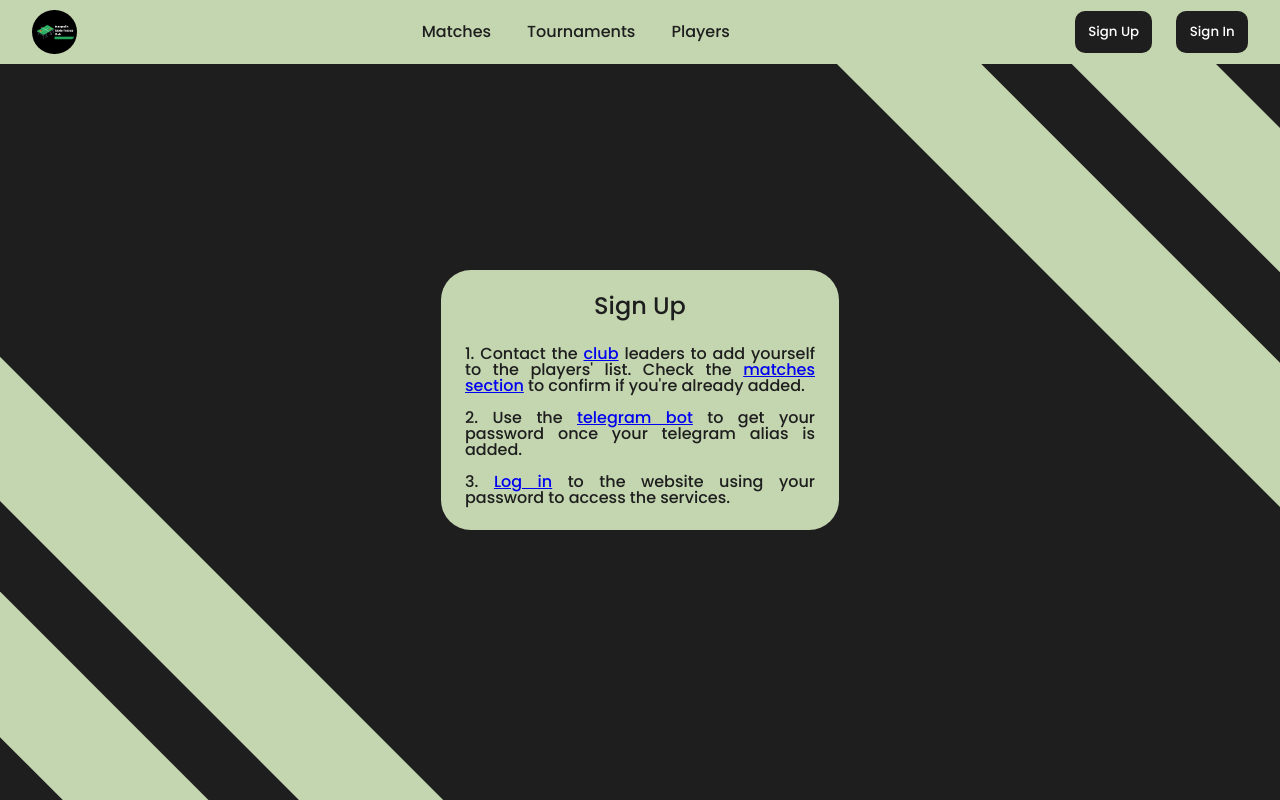
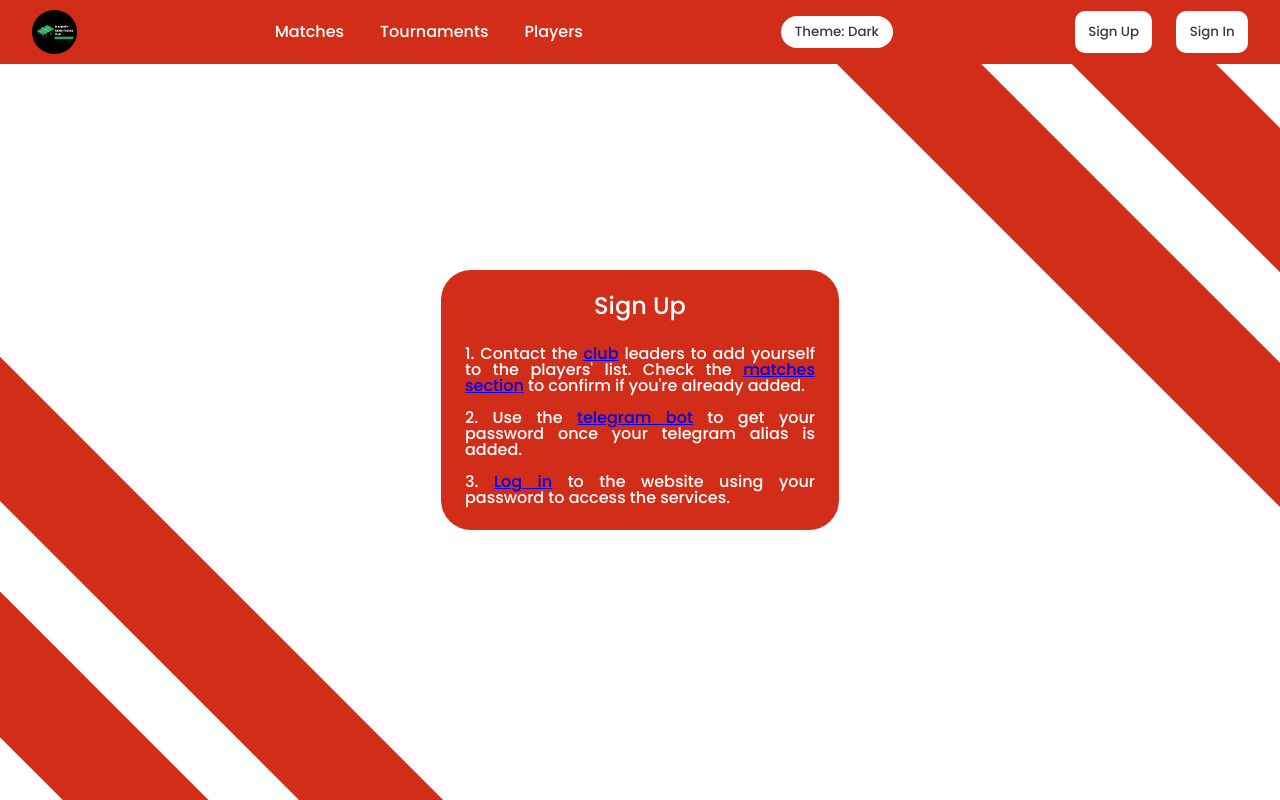
Before and after one commit to InnoTableTennis/frontend, a SvelteKit app: page /signup in a window 1280 px wide. Built offline with nearby package versions, Linux system fonts and the light colour scheme.

Commit message:
Added button to change color scheme.

```diff
--- a/src/app.html
+++ b/src/app.html
@@ -1,5 +1,5 @@
 <!DOCTYPE html>
-<html lang="en">
+<html lang="en" color-scheme="light">
 	<head>
 		<meta charset="utf-8" />
 		<link rel="icon" href="%sveltekit.assets%/favicon.png" />
@@ -13,6 +13,13 @@
 		<link rel="stylesheet" href="%sveltekit.assets%/app.css" />
 		<meta name="viewport" content="width=device-width" />
 		%sveltekit.head%
+		<script type="module">
+			const theme = localStorage.getItem('color-scheme');
+
+			theme
+				? document.documentElement.setAttribute('color-scheme', theme)
+				: localStorage.setItem('color-scheme', 'dark');
+		</script>
 	</head>
 	<body data-sveltekit-preload-data="hover">
 		<div style="display: contents">%sveltekit.body%</div>
--- a/src/lib/components/AddMatchForm.svelte
+++ b/src/lib/components/AddMatchForm.svelte
@@ -223,7 +223,7 @@
 
 	input {
 		box-sizing: border-box;
-		border: none;
+		border: 1px solid var(--secondary-color);
 		padding: 0.8em 1em;
 		border-radius: 10px;
 		transition: 0.1s;
--- a/src/lib/components/AddPlayerForm.svelte
+++ b/src/lib/components/AddPlayerForm.svelte
@@ -131,7 +131,7 @@
 	}
 	input {
 		box-sizing: border-box;
-		border: none;
+		border: 1px solid var(--secondary-color);
 		padding: 0.8em 1em;
 		border-radius: 10px;
 		transition: 0.1s;
--- a/src/lib/components/AddTournamentForm.svelte
+++ b/src/lib/components/AddTournamentForm.svelte
@@ -121,7 +121,7 @@
 	}
 	input {
 		box-sizing: border-box;
-		border: none;
+		border: 1px solid var(--secondary-color);
 		padding: 0.8em 1em;
 		border-radius: 10px;
 		transition: 0.1s;
--- /dev/null
+++ b/src/lib/components/ToggleTheme.svelte
@@ -0,0 +1,22 @@
+<script>
+	import { theme, toggleTheme } from '$lib/theme';
+</script>
+
+<button on:click={toggleTheme} aria-label="Toggle theme">
+	{#if $theme === 'dark'}
+		<p>Theme: Dark</p>
+	{:else}
+		<p>Theme: Light</p>
+	{/if}
+</button>
+
+<style>
+	button {
+		width: 7rem;
+		height: 2rem;
+		border-radius: 2rem;
+		background-color: var(--main-color);
+		border: none;
+		cursor: pointer;
+	}
+</style>
--- a/src/lib/components/base/DropdownInput.svelte
+++ b/src/lib/components/base/DropdownInput.svelte
@@ -147,7 +147,7 @@
 	ul {
 		position: absolute;
 		width: 100%;
-		background-color: rgb(43, 43, 50);
+		background-color: var(--main-color);
 		list-style-type: none;
 		margin: 0;
 		padding: 0;
@@ -180,7 +180,7 @@
 
 	input {
 		box-sizing: border-box;
-		border: none;
+		border: 1px solid var(--secondary-color);
 		padding: 0.8em 1em;
 		border-radius: 10px;
 		transition: 0.1s;
--- a/src/lib/components/navigation/NavBar.svelte
+++ b/src/lib/components/navigation/NavBar.svelte
@@ -1,6 +1,7 @@
 <script lang="ts">
 	import logo from '$lib/assets/logo.png';
 	import ProfileLink from '$lib/components/navigation/ProfileLink.svelte';
+	import ToggleTheme from '../ToggleTheme.svelte';
 </script>
 
 <nav>
@@ -10,6 +11,7 @@
 		<li><a href="/tournaments">Tournaments</a></li>
 		<li><a href="/players">Players</a></li>
 	</ul>
+	<ToggleTheme />
 	<ProfileLink />
 </nav>
 
--- /dev/null
+++ b/src/lib/theme.ts
@@ -0,0 +1,16 @@
+import { browser } from '$app/environment';
+import { writable } from 'svelte/store';
+
+type Theme = 'light' | 'dark';
+
+const userTheme = browser && localStorage.getItem('color-scheme');
+export const theme = writable(userTheme ?? 'dark');
+
+export function toggleTheme() {
+	theme.update((currentTheme) => {
+		const newTheme = currentTheme === 'dark' ? 'light' : 'dark';
+		document.documentElement.setAttribute('color-scheme', newTheme);
+		localStorage.setItem('color-scheme', newTheme);
+		return newTheme;
+	});
+}
--- a/static/app.css
+++ b/static/app.css
@@ -6,12 +6,10 @@
 	--tertiary-color: #666666;
 	--tertiary-font-color: #000;
 
-
 	--error-back-color: rgba(150, 0, 0, 0.7);
 
 	--rating-positive-color: green;
 	--rating-negative-color: red;
-
 
 	/* Font sizes */
 
@@ -30,6 +28,15 @@
 	/* Font families */
 
 	--main-font: 'Poppins', sans-serif;
+}
+
+[color-scheme='light'] {
+	--secondary-color: #d22d19;
+	--main-color: #fff;
+	--content-color: #373a3d;
+	--tertiary-color: #373a3d99;
+	--tertiary-font-color: #000;
+	--title-color: #2b2b2b;
 }
 
 *,
```
